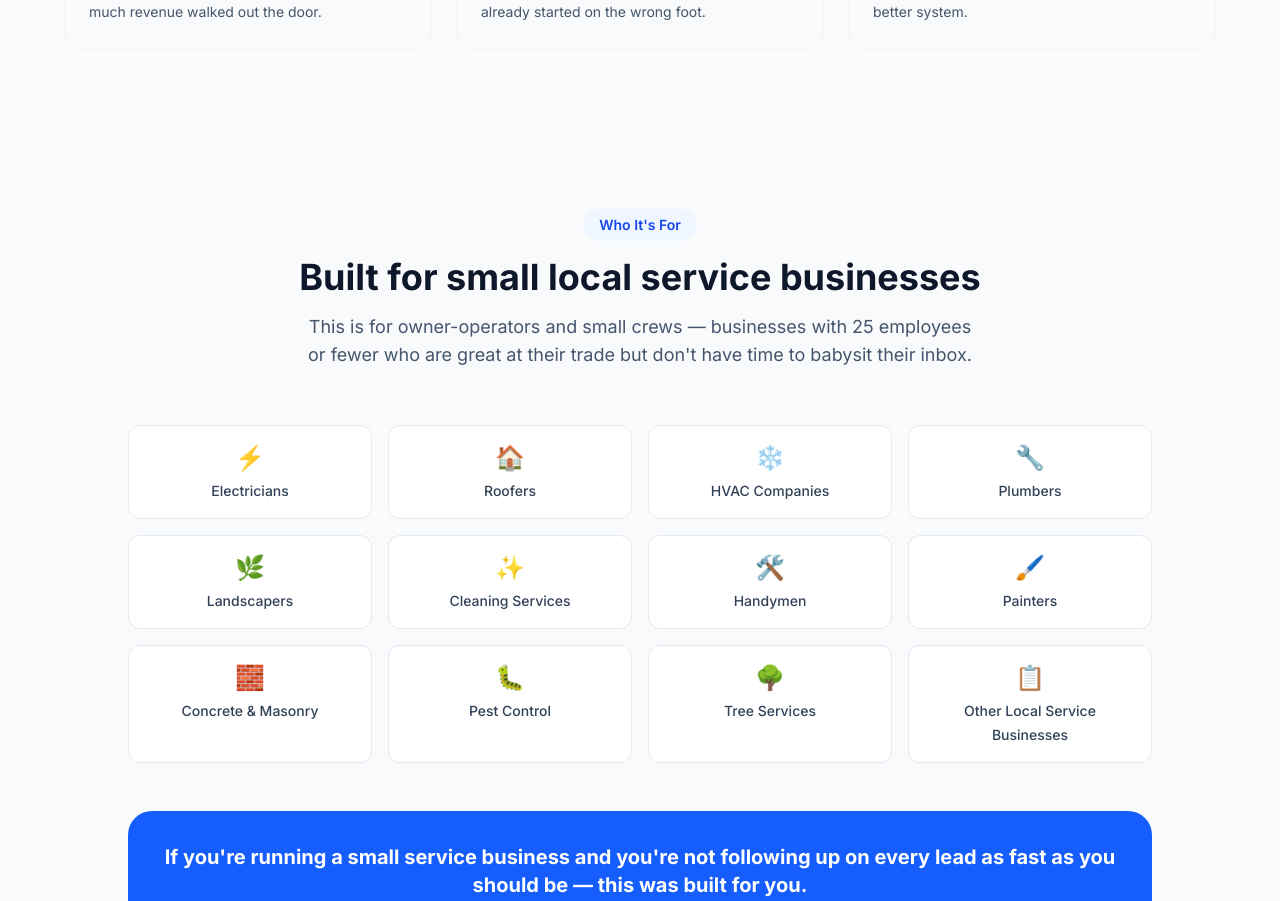
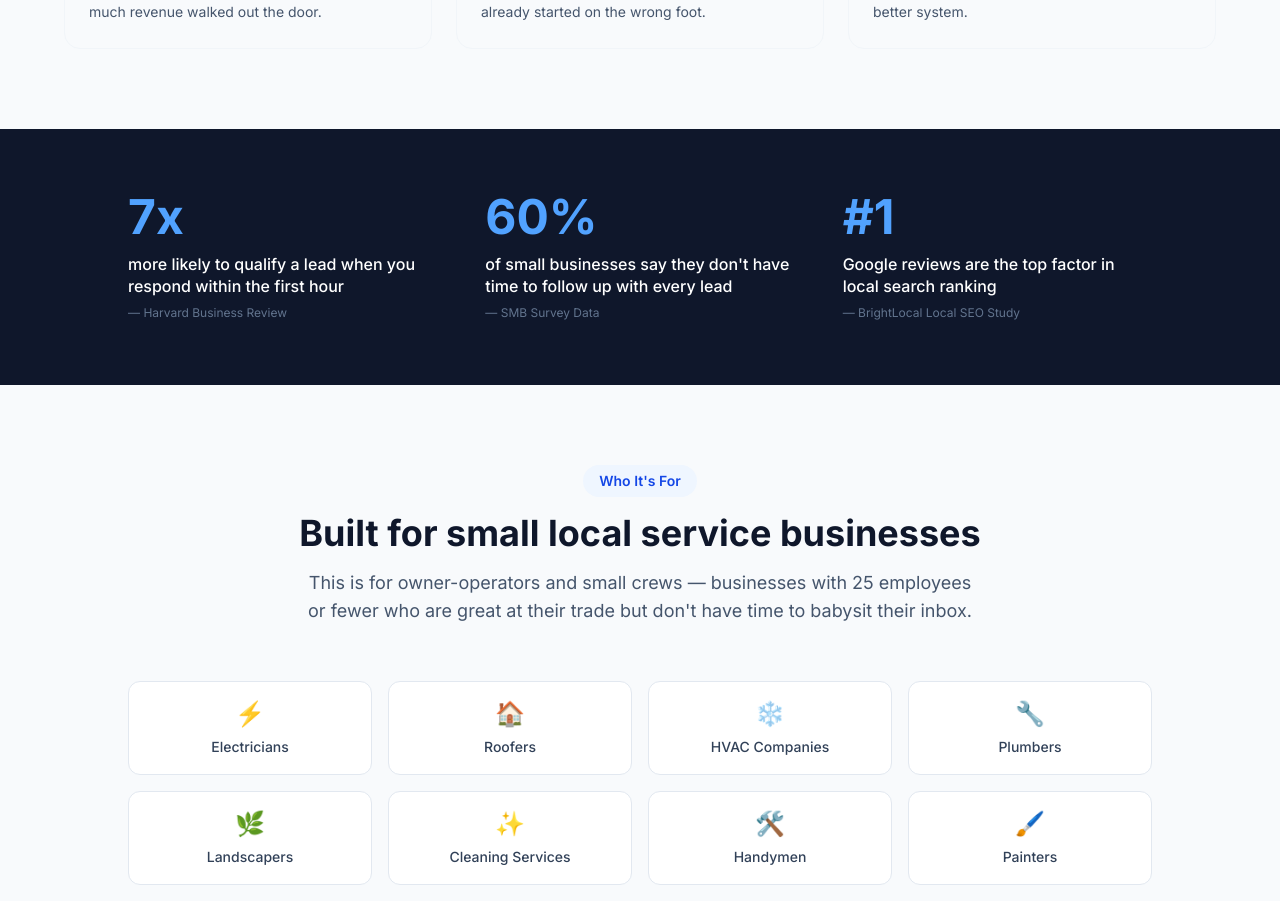
Before and after one commit to chaseward5894/ward-consulting, a Next.js app: page / in a window 1280 px wide. Shown: the part 1442-2343 px from the top of the page. Built offline with nearby package versions, Linux system fonts and the light colour scheme.

Commit message:
Add stats bar section after Problem

```diff
--- a/app/page.tsx
+++ b/app/page.tsx
@@ -1,6 +1,7 @@
 import Navbar from "@/components/Navbar";
 import Hero from "@/components/Hero";
 import Problem from "@/components/Problem";
+import Stats from "@/components/Stats";
 import HowItWorks from "@/components/HowItWorks";
 import Package from "@/components/Package";
 import WhoItsFor from "@/components/WhoItsFor";
@@ -17,6 +18,7 @@ export default function Home() {
       <main>
         <Hero />
         <Problem />
+        <Stats />
         <WhoItsFor />
         <HowItWorks />
         <Package />
--- /dev/null
+++ b/components/Stats.tsx
@@ -0,0 +1,48 @@
+const stats = [
+  {
+    stat: "7x",
+    description: "more likely to qualify a lead when you respond within the first hour",
+    source: "Harvard Business Review",
+  },
+  {
+    stat: "60%",
+    description: "of small businesses say they don't have time to follow up with every lead",
+    source: "SMB Survey Data",
+  },
+  {
+    stat: "#1",
+    description: "Google reviews are the top factor in local search ranking",
+    source: "BrightLocal Local SEO Study",
+  },
+];
+
+export default function Stats() {
+  return (
+    <section className="py-16 px-4 sm:px-6 lg:px-8 bg-slate-900">
+      <div className="max-w-5xl mx-auto">
+        <div className="grid grid-cols-1 md:grid-cols-3 gap-8 md:gap-12">
+          {stats.map((item, i) => (
+            <div
+              key={i}
+              className="flex flex-col items-center text-center md:items-start md:text-left"
+            >
+              {/* Divider line on desktop between items */}
+              {i > 0 && (
+                <div className="hidden md:block absolute" />
+              )}
+              <span className="text-5xl font-bold text-blue-400 mb-3">
+                {item.stat}
+              </span>
+              <p className="text-white text-base font-medium leading-snug mb-2">
+                {item.description}
+              </p>
+              <p className="text-slate-500 text-xs">
+                — {item.source}
+              </p>
+            </div>
+          ))}
+        </div>
+      </div>
+    </section>
+  );
+}
```
